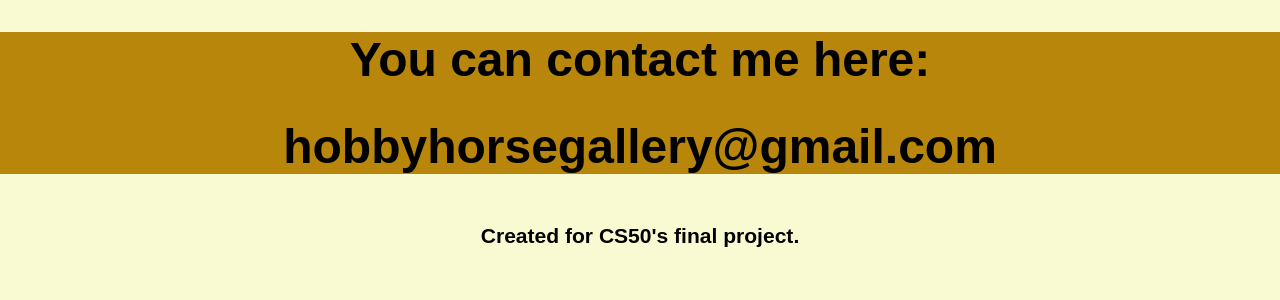
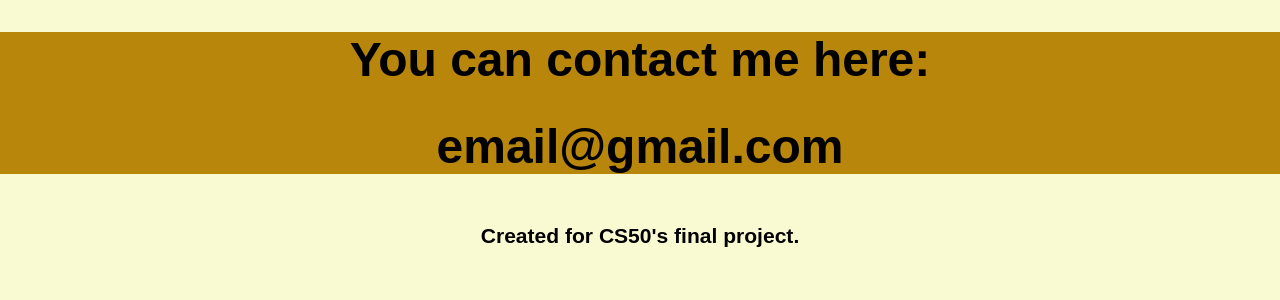
Before and after one commit to Venomkajo/hobby-gallery, a Flask app: page /contact in a window 1280 px wide. Shown: the part 58-358 px from the top of the page. Run offline with Flask 3, Linux system fonts and the light colour scheme; some libraries are stand-ins or nearby versions.

Commit message:
added .gitignore, updated email

```diff
--- a/web/templates/contact.html
+++ b/web/templates/contact.html
@@ -5,7 +5,7 @@
 {% block main %}
     <div id="indexdiv">
         <h1>You can contact me here:</h1>
-        <h1> hobbyhorsegallery@gmail.com </h1>
+        <h1> email@gmail.com </h1>
     </div>
     <div class="center">
         <h3>Created for CS50's final project.</h3>
```
Also changed, not shown: 1 other file.
